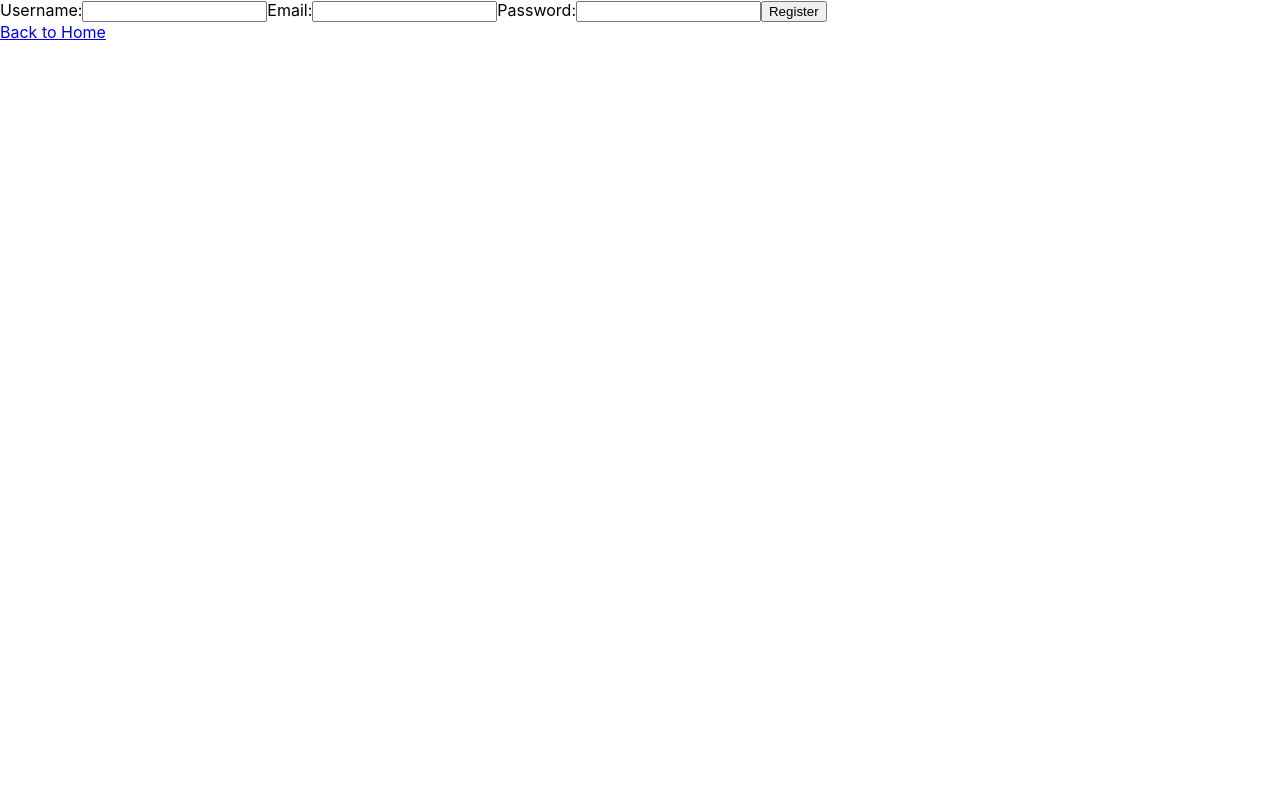
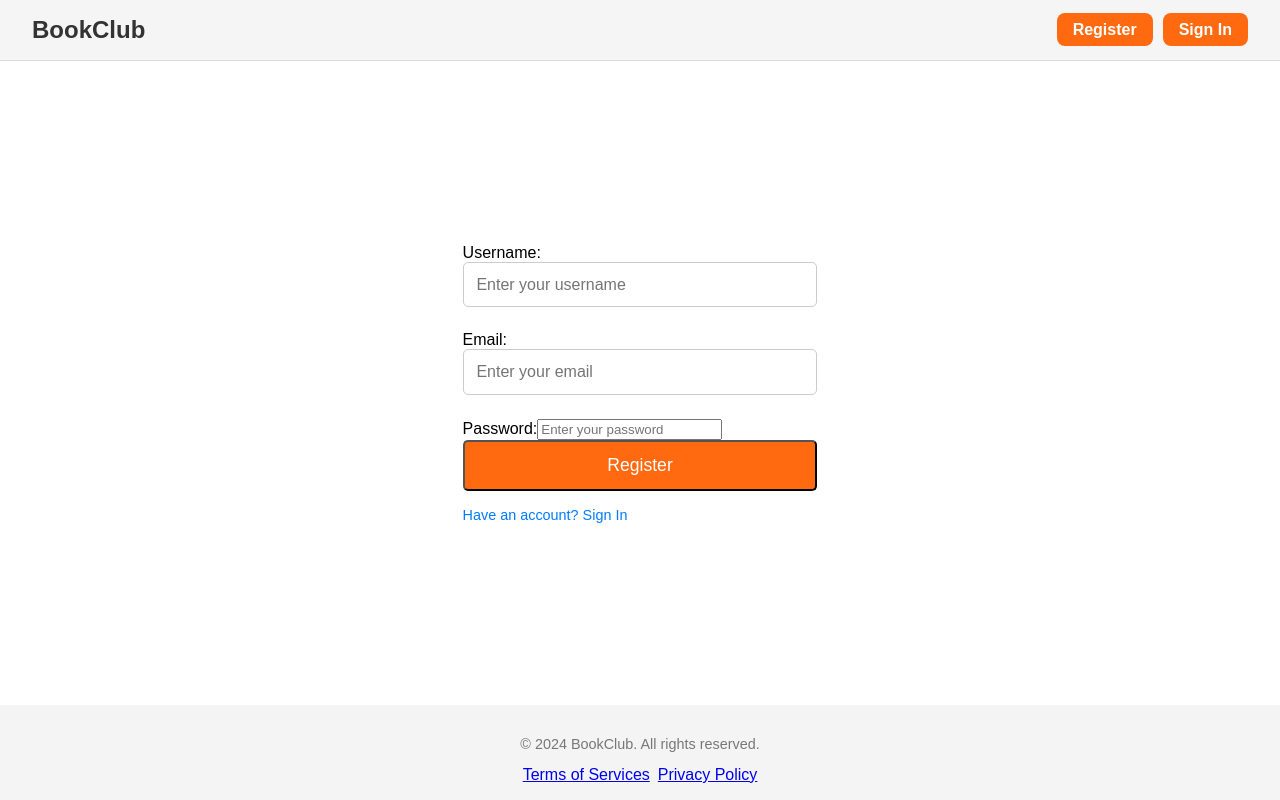
Before and after one commit to sijun-kevin-hu/BookClub, a React (Create React App) app in the folder frontend/: page /register in a window 1280 px wide. Built offline with nearby package versions, Linux system fonts and the light colour scheme.

Commit message:
updated frontend

```diff
--- /dev/null
+++ b/frontend/src/components/Footer.css
@@ -0,0 +1,16 @@
+.footer {
+    text-align: center;
+    background-color: #f4f4f4;
+    padding: 1rem;
+}
+
+.footer p {
+    color: #777;
+    font-size: 0.9rem;
+}
+
+.legal {
+    display: flex;
+    justify-content: center;
+    gap: 8px;
+}
--- /dev/null
+++ b/frontend/src/components/Footer.js
@@ -0,0 +1,16 @@
+import React from 'react';
+import './Footer.css';
+
+const Footer = () => {
+    return (
+        <footer className='footer'>
+            <p>&copy; 2024 BookClub. All rights reserved.</p>
+            <div className='legal'>
+                <a href="/terms">Terms of Services</a>
+                <a href="/privacy">Privacy Policy</a>
+            </div>
+        </footer>
+    );
+};
+
+export default Footer;
--- /dev/null
+++ b/frontend/src/components/HeroSection.css
@@ -0,0 +1,36 @@
+.hero {
+    text-align: center;
+    padding: 4rem;
+    background-color: #f4f4f4;
+}
+
+.hero h1 {
+    font-size: 2.5rem;
+    font-weight: bold;
+    color: #333;
+}
+
+.hero p {
+    font-size: 1.2rem;
+    margin: 1rem 0;
+    color: #555;
+}
+
+.hero-btns {
+    margin-top: 2rem;
+}
+
+.hero-btn {
+    text-decoration: none;
+    background-color: #ff690f;
+    color: white;
+    padding: 1rem 2rem;
+    border-radius: 5px;
+    font-weight: bold;
+    margin: 0 10px;
+    font-size: 1rem;
+}
+
+.hero-btn:hover {
+    background-color: #e85d00;
+}
--- /dev/null
+++ b/frontend/src/components/HeroSection.js
@@ -0,0 +1,18 @@
+import React from 'react';
+import './HeroSection.css';
+
+const HeroSection = () => {
+    return (
+        <div className='hero'>
+            <h1>Welcome to BookClub!</h1>
+            <p>Track your reading progress, discover new books, and share your favorites with others.</p>
+            <p>Join the BookClub community and start logging your pages!</p>
+            <div className='hero-btns'>
+                <a href='/login' className='hero-btn'>Sign In</a>
+                <a href='/register' className='hero-btn'>Register</a>
+            </div>
+        </div>
+    );
+};
+
+export default HeroSection;
--- /dev/null
+++ b/frontend/src/components/Navbar.css
@@ -0,0 +1,53 @@
+body {
+    margin: 0;
+    font-family: Arial, Helvetica, sans-serif;
+}
+
+.navbar {
+    display: flex;
+    align-items: center;
+    justify-content: space-between;
+    padding: 1rem 2rem;
+    background-color: #f5f5f5;
+    border-bottom: 1px solid #ddd;
+    box-shadow: 0 2px 4px rgba(0, 0, 0, 0.1);
+}
+
+.navbar-logo a {
+    color: #333;
+    text-decoration: none;
+    font-size: 1.5rem;
+    font-weight: bold;
+    margin-right: 1rem;
+}
+
+.navbar-links {
+    list-style-type: none;
+    display: flex;
+    gap: 1rem;
+    margin: 0;
+    padding: 0;
+}
+
+.navbar-links a:hover {
+    color: #ff690f;
+}
+
+.navbar-user {
+    margin-left: auto;
+}
+
+.navbar-user .navbar-btn {
+    text-decoration: none;
+    padding: 0.5rem 1rem;
+    background-color: #ff690f;
+    color: white;
+    border-radius: 8px;
+    font-weight: bold;
+    text-align: center;
+    margin-right: 10px;
+}
+
+.navbar-user .navbar-btn:last-child {
+    margin-right: 0;
+}
--- /dev/null
+++ b/frontend/src/components/Navbar.js
@@ -0,0 +1,19 @@
+import React from 'react';
+import "./Navbar.css";
+
+const Navbar = () => {
+    return (
+        <nav className='navbar'>
+            <div className='navbar-logo'>
+                <a href="/">BookClub</a>
+            </div>
+
+            <div className='navbar-user'>
+                <a href='/register' className='navbar-btn'>Register</a>
+                <a href="/login" className='navbar-btn'>Sign In</a>
+            </div>
+        </nav>
+    );
+};
+
+export default Navbar;
--- /dev/null
+++ b/frontend/src/pages/Home.css
@@ -0,0 +1,14 @@
+html, body {
+    height: 100%;
+    margin: 0;
+}
+
+.container {
+    display: flex;
+    flex-direction: column;
+    min-height: 100vh;
+}
+
+.hero {
+    flex-grow: 1;
+}
--- a/frontend/src/pages/Home.js
+++ b/frontend/src/pages/Home.js
@@ -1,13 +1,17 @@
 import React from 'react';
-import { Link } from 'react-router-dom';
+import Navbar from '../components/Navbar';
+import Footer from '../components/Footer';
+import HeroSection from '../components/HeroSection';
+import './Home.css';
+
 const Home = () => {
     return (
-        <div>
-            <h1>BookClub Home Page</h1>
-            <div class="link">
-                <Link to="/register">Register</Link>
-                <Link to="/login">Login</Link>
+        <div className='container'>
+            <Navbar />
+            <div className='hero'>
+                <HeroSection />
             </div>
+            <Footer />
         </div>
     );
 };
--- /dev/null
+++ b/frontend/src/pages/Login.css
@@ -0,0 +1,67 @@
+.login-page {
+    height: 100vh;
+    display: flex;
+    flex-direction: column;
+}
+
+.login-container {
+    display: flex;
+    justify-content: center;
+    align-items: center;
+    font-family: 'Arial', sans-serif;
+    background: white;
+    padding: 3rem;
+    flex-grow: 1;
+}
+
+.input {
+    margin-bottom: 1.5rem;
+    display: flex;
+    flex-direction: column;
+}
+
+.input input {
+    padding: 0.8rem;
+    font-size: 1rem;
+    border: 1px solid #ccc;
+    border-radius: 5px;
+    outline: none;
+    transition: border 0.3s ease;
+}
+
+.input input:focus {
+    border: 1px solid #ff690f;
+}
+
+.submit-btn {
+    background-color: #ff690f;
+    color: white;
+    padding: 0.8rem;
+    font-size: 1.1rem;
+    width: 100%;
+    border-radius: 5px;
+    cursor: pointer;
+    transition: background-color 0.3s ease;
+}
+
+.links {
+    display: flex;
+    justify-content: space-between;
+    margin-top: 1rem;
+    font-size: 0.9rem;
+    gap: 1rem;
+}
+
+.links a {
+    color: #007bff;
+    text-decoration: none;
+    transition: color 0.3s ease;
+}
+
+.links a:hover {
+    color: #0056b3;
+}
+
+.submit-btn:hover {
+    background-color: #ff6b00;
+}
--- a/frontend/src/pages/Login.js
+++ b/frontend/src/pages/Login.js
@@ -1,5 +1,8 @@
 import React, { useState, useEffect } from 'react';
-import { useNavigate, useLocation, Link } from 'react-router-dom';
+import { useNavigate, useLocation } from 'react-router-dom';
+import Navbar from '../components/Navbar';
+import Footer from '../components/Footer';
+import './Login.css';
 
 const Login = () => {
     const [email, setEmail] = useState('');
@@ -60,21 +63,27 @@ const Login = () => {
     };
 
     return (
-        <div>
-            <form onSubmit={handleSubmit}>
-                <label>Email:</label>
-                <input type="email" value={email} onChange={(e) => setEmail(e.target.value)} />
-
-                <label>Password:</label>
-                <input type="password" value={password} onChange={(e) => setPassword(e.target.value)} />
-
-                <button type="submit">Log In</button>
-                {status && <p>Status: {status}</p>}
-                {location?.state?.message && <p>{location.state.message}</p>}
-            </form>
-            <Link to="/">Back to Home</Link>
+        <div className='login-page'>
+            <Navbar />
+            <div className='login-container'>
+                <form className='login-form' onSubmit={handleSubmit}>
+                    <div className='input'>
+                        <label htmlFor="email">Email</label>
+                        <input type="email" id="email" name="email" placeholder='Enter your email' value={email} onChange={(e) => setEmail(e.target.value)} required />
+                    </div>
+                    <div className='input'>
+                        <label htmlFor="password">Password</label>
+                        <input type="password" id="password" name="password" placeholder='Enter your email' value={password} onChange={(e) => setPassword(e.target.value)} required />
+                    </div>
+                    <button type="submit" className='submit-btn'>Log In</button>
+                    <div className='links'>
+                        <a href="#">Forgot Password?</a>
+                        <a href="/register">Don't have an account? Register</a>
+                    </div>
+                </form>
+            </div>
+            <Footer />
         </div>
-
     );
 };
 
--- /dev/null
+++ b/frontend/src/pages/Register.css
@@ -0,0 +1,34 @@
+.register-page {
+    height: 100vh;
+    display: flex;
+    flex-direction: column;
+}
+
+.register-container {
+    display: flex;
+    justify-content: center;
+    align-items: center;
+    font-family: 'Arial', sans-serif;
+    background: white;
+    padding: 3rem;
+    flex-grow: 1;
+}
+
+.register-input {
+    margin-bottom: 1.5rem;
+    display: flex;
+    flex-direction: column;
+}
+
+.register-input input {
+    padding: 0.8rem;
+    font-size: 1rem;
+    border: 1px solid #ccc;
+    border-radius: 5px;
+    outline: none;
+    transition: border 0.3s ease;
+}
+
+.register-input input:focus {
+    border: 1px solid #ff690f;
+}
--- a/frontend/src/pages/Register.js
+++ b/frontend/src/pages/Register.js
@@ -1,5 +1,8 @@
 import React, { useState } from 'react';
 import { useNavigate, Link } from "react-router-dom";
+import Navbar from '../components/Navbar';
+import Footer from '../components/Footer';
+import './Register.css';
 
 const Register = () => {
     const [username, setUsername] = useState('');
@@ -37,21 +40,28 @@ const Register = () => {
     };
 
     return (
-        <div>
-            <form onSubmit={handleSubmit}>
-                <label>Username:</label>
-                <input type="text" value={username} onChange={(e) => setUsername(e.target.value)} />
-
-                <label>Email:</label>
-                <input type="email" value={email} onChange={(e) => setEmail(e.target.value)} />
-
-                <label>Password:</label>
-                <input type="password" value={password} onChange={(e) => setPassword(e.target.value)} />
-
-                <button type="submit">Register</button>
-                {status && <p>Status: {status}</p>}
-            </form>
-            <Link to="/">Back to Home</Link>
+        <div className='register-page'>
+            <Navbar />
+            <div className='register-container'>
+                <form className='register-form' onSubmit={handleSubmit}>
+                    <div className='register-input'>
+                        <label htmlFor='username'>Username:</label>
+                        <input type="text" name="username" placeholder="Enter your username" value={username} onChange={(e) => setUsername(e.target.value)} required/>
+                    </div>
+                    <div className='register-input'>
+                        <label htmlFor='email'>Email:</label>
+                        <input type="email" name="email" placeholder="Enter your email" value={email} onChange={(e) => setEmail(e.target.value)} required/>
+                    </div>
+                    <label htmlFor='password'>Password:</label>
+                    <input type="password" name="password" placeholder="Enter your password" value={password} onChange={(e) => setPassword(e.target.value)} />
+                    <button type="submit" class="submit-btn">Register</button>
+                    <div className='links'>
+                        <a href='/login'>Have an account? Sign In</a>
+                    </div>
+                    {status && <p>Status: {status}</p>}
+                </form>
+            </div>
+            <Footer />
         </div>
     );
 }
```
